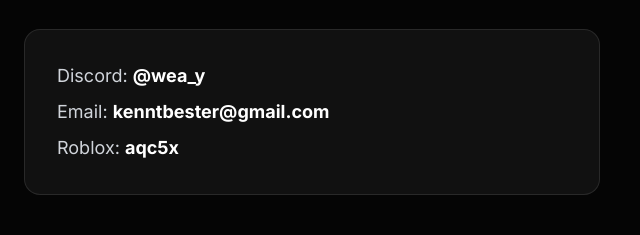
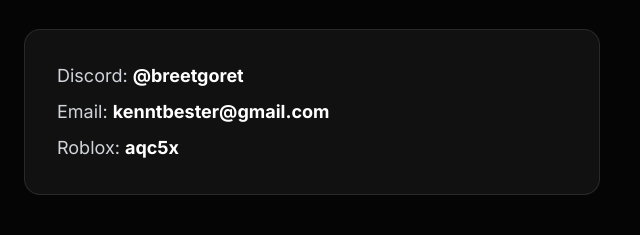
Before and after one commit to WeavyC/portfolioroblox, a plain HTML site: page index.html in a window 1280 px wide. Shown: the part 1276-1511 px from the top of the page, 0-640 px from the left. Drawn offline with nearby package versions, Linux system fonts and the light colour scheme.

Commit message:
Update index.html

```diff
--- a/index.html
+++ b/index.html
@@ -86,7 +86,7 @@
       <h2 class="text-4xl md:text-5xl font-extrabold mb-8 text-gradient">Contact</h2>
       <div class="bg-dark-800 border border-white/10 rounded-2xl p-8 max-w-xl">
         <p class="text-lg text-gray-300 space-y-2">
-          <span class="block">Discord: <strong class="text-white">@wea_y</strong></span>
+          <span class="block">Discord: <strong class="text-white">@breetgoret</strong></span>
           <span class="block">Email: <strong class="text-white">kenntbester@gmail.com</strong></span>
           <span class="block">Roblox: <strong class="text-white">aqc5x</strong></span>
         </p>
```
